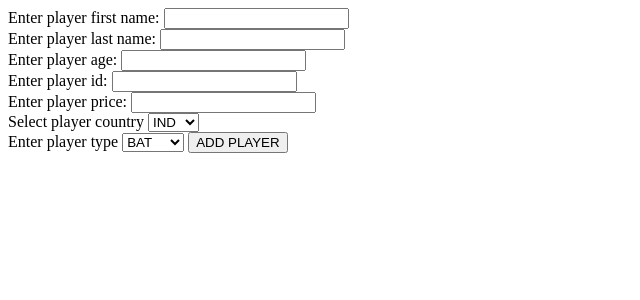
After one commit to ujjwal8571/FantasyLeague, a Django app: page /adminPortal/addPlayerForm/ in a window 1280 px wide. The commit adds this page. Shown: the top 300 px of the page, without its empty margins (0-640 px from the left). Run offline with Django 3.2, Linux system fonts and the light colour scheme.

Commit message:
add player done

```diff
--- /dev/null
+++ b/adminPortal/templates/adminPortal/addPlayerForm.html
@@ -0,0 +1,59 @@
+{% extends 'adminPortal/base.html' %}
+
+{%block body%}
+
+{%csrf_token%}
+
+<form method="POST" action="{% url 'add_player' %}">
+Enter player first name:
+<input type="text" name="player_first_name">
+<br>
+
+Enter player last name:
+<input type="text" name="player_last_name">
+<br>
+
+Enter player age:
+<input type="text" name="player_age">
+<br>
+
+Enter player id:
+<input type="text" name="player_id">
+<br>
+
+Enter player price:
+<input type="text" name="player_price">
+<br>
+
+Select player country
+<select name="player_country">
+<option value="IND">IND</option>
+<option value="AUS">AUS</option>
+<option value="WI">WI</option>
+<option value="SA">SA</option>
+<option value="ENG">ENG</option>
+<option value="BAN">BAN</option>
+<option value="PAK">PAK</option>
+<option value="SL">SL</option>
+
+</select>
+
+
+<br>
+
+Enter player type
+
+<select name="player_type">
+<option value="BAT">BAT</option>
+<option value="BOWL">BOWL</option>
+<option value="WK">WK</option>
+<option value="ALL">ALL</option>
+</select>
+
+
+  <button type="submit" class="btn btn-primary btn-block btn-large">ADD PLAYER</button>
+</form>
+
+
+
+{%endblock%}
--- a/adminPortal/templates/adminPortal/base.html
+++ b/adminPortal/templates/adminPortal/base.html
@@ -5,13 +5,13 @@
     <title>Fantasy League</title>
 
 {% load staticfiles %}
-      <link href="{% static 'css/bootstrap.min.css' %}" rel="stylesheet" type="text/css" />
+      {% comment %} <link href="{% static 'css/bootstrap.min.css' %}" rel="stylesheet" type="text/css" />
     <link href="{% static 'css/normalize.css' %}" rel="stylesheet" type="text/css">
      <link href="{% static 'css/style.css' %}" rel="stylesheet" type="text/css">
 
 
       <script src="{% static 'js/index.js' %}"></script>
-        <script src="{% static 'js/prefixfree.min.js' %}"></script>
+        <script src="{% static 'js/prefixfree.min.js' %}"></script> {% endcomment %}
 
   </head>
 
--- a/adminPortal/urls.py
+++ b/adminPortal/urls.py
@@ -5,5 +5,10 @@ from . import views
 
 urlpatterns = [
     url(r'^$',views.admin_home,name='admin_home'),
-    url(r'^admin_login_request/',views.admin_login,name='admin_login'),
+    url(r'^adminLoginRequest/',views.admin_login,name='admin_login'),
+    url(r'^addAdmin/',views.add_admin_request,name='add_admin'),
+    url(r'^addPlayer/',views.add_player_request,name='add_player'),
+    url('^updatePlayer/',views.update_player_request,name='update_player'),
+    url('^addPlayerForm/',views.add_player_form,name='add_player_form')
+
 ]
--- a/adminPortal/views.py
+++ b/adminPortal/views.py
@@ -24,6 +24,17 @@ def admin_home(request):
         return HttpResponse("page not found")
 
 
+def add_player_form(request):
+    try:
+
+        return render(request, 'adminPortal/addPlayerForm.html',{})
+
+    except BaseException as e:
+        print(e)
+        return HttpResponse("page not found")
+
+
+
 @csrf_exempt
 def admin_login(request):
     try:
@@ -34,7 +45,7 @@ def admin_login(request):
             posted_password = request.POST['password']
 
             user = authenticate(username=posted_username,password=posted_password)
-
+            print(user)
             if user is None:
 
                 return HttpResponse("You are not a registered user")
@@ -47,11 +58,12 @@ def admin_login(request):
 
 
             login(request,user)
-            # return HttpResponseRedirect(reverse('#TODO'))
-            return HttpResponse("WELCOME BITCH, YOU BELONG HERE")
+            # return HttpResponseRedirect('adminPortal/adminHome.html')
+            return render(request, 'adminPortal/adminHome.html',{})
+            # return HttpResponse("WELCOME BITCH, YOU BELONG HERE")
 
     except BaseException as e:
-        print(e + sys. exc_tb.tb_lineno)
+        print(e)
         return HttpResponse("Invalid Access")
 
 
@@ -102,6 +114,7 @@ def add_admin_request(request):
         return None
 
 @login_required
+@csrf_exempt
 def add_player_request(request):
     try:
         if request.method == 'POST':
@@ -113,26 +126,29 @@ def add_player_request(request):
             player_type =request.POST['player_type']
             player_price =request.POST['player_price']
 
-            player_exists = Player.objects.get(player_id = player_id)
+            try:
+                player_exists = Player.objects.get(player_id = player_id)
+            except Player.DoesNotExist:
+                player_exists = None
 
             if player_exists:
-                return HttpResponse(request,"BITCH PLAYER ALREADY EXISTS",{})
+                return HttpResponse("BITCH PLAYER ALREADY EXISTS")
 
             new_player = add_new_player(player_first_name,player_last_name,player_age,player_id,player_country,player_type,player_price)
-
+            print(new_player)
             if new_player:
-                return HttpResponse(request,"player added is %s %s" %(player_first_name,player_last_name),{})
-
+                return HttpResponse("player added is %s %s" %(new_player.player_first_name,new_player.player_last_name))
+                # return HttpResponse("player added")
 
     except Exception as e:
-        print(e + sys.exc_tb.tb_lineno)
+        print(e)
         return None
 
 
 def add_new_player(player_first_name,player_last_name,player_age,player_id,player_country,player_type,player_price):
     try:
         new_player = Player()
-
+        print("hello")
         new_player.player_first_name = player_first_name
         new_player.player_last_name = player_last_name
         new_player.player_id = player_id
@@ -141,6 +157,7 @@ def add_new_player(player_first_name,player_last_name,player_age,player_id,playe
         new_player.player_country = player_country
         new_player.player_type = player_type
         new_player.save()
+        print(new_player)
         return new_player
 
     except Exception as e:
@@ -149,7 +166,7 @@ def add_new_player(player_first_name,player_last_name,player_age,player_id,playe
 
 
 @login_required
-def update_player(request):
+def update_player_request(request):
     try:
         if request.method == 'POST':
             player_first_name = request.POST['player_first_name']
```
Also changed, not shown: adminPortal/templates/adminPortal/adminHome.html (added, +29 -0 lines), db.sqlite3.
